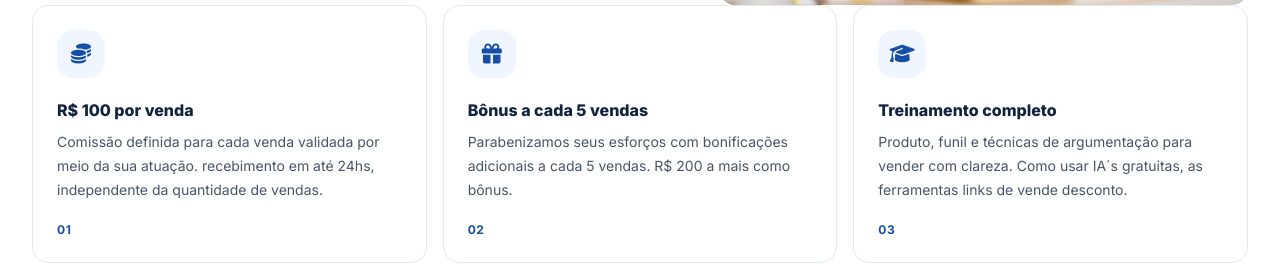
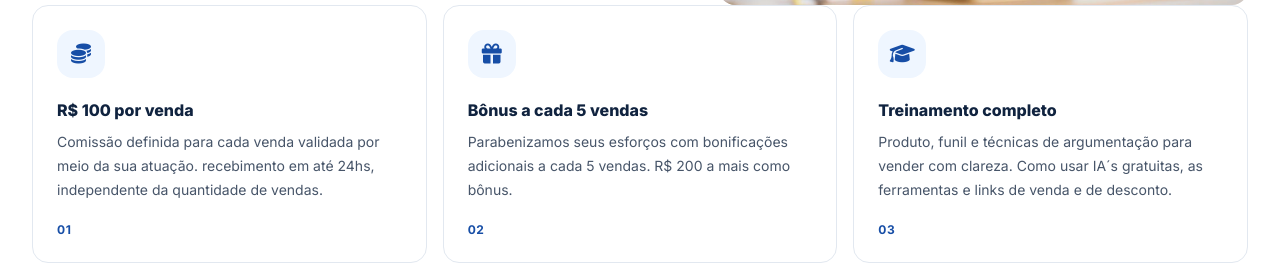
Before and after one commit to squaldaniel/kk_vendedores, a Vue app: page / in a window 1280 px wide. Shown: the part 1300-1564 px from the top of the page. Built offline with nearby package versions, Linux system fonts and the light colour scheme.

Commit message:
mudanças cards+2

```diff
--- a/src/App.vue
+++ b/src/App.vue
@@ -7,7 +7,7 @@ const openFaq = ref(0)
 const benefits = [
   ['fa-solid fa-coins', 'R$ 100 por venda', 'Comissão definida para cada venda validada por meio da sua atuação. recebimento em até 24hs, independente da quantidade de vendas.'],
   ['fa-solid fa-gift', 'Bônus a cada 5 vendas', 'Parabenizamos seus esforços com bonificações adicionais a cada 5 vendas. R$ 200 a mais como bônus.'],
-  ['fa-solid fa-graduation-cap', 'Treinamento completo', 'Produto, funil e técnicas de argumentação para vender com clareza. Como usar IA´s gratuitas, as ferramentas links de vende desconto.'],
+  ['fa-solid fa-graduation-cap', 'Treinamento completo', 'Produto, funil e técnicas de argumentação para vender com clareza. Como usar IA´s gratuitas, as ferramentas e links de venda e de desconto.'],
   ['fa-solid fa-toolbox', 'Estrutura para vender', 'Materiais, ferramentas e recursos para organizar sua rotina comercial.'],
   ['fa-solid fa-chart-line', 'Acompanhe seu desempenho', 'Consulte suas vendas e tenha mais clareza sobre a sua evolução.'],
   ['fa-solid fa-rocket', 'Conhecimento aplicável', 'Técnicas que podem ser adaptadas a outros produtos e mercados.']
```
